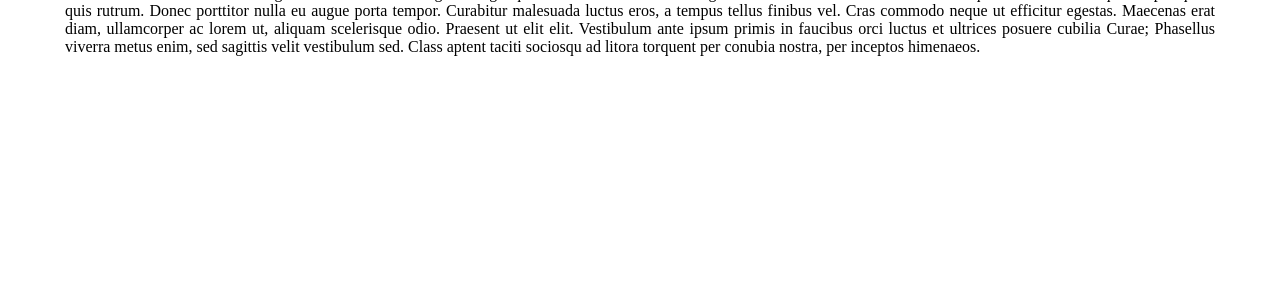
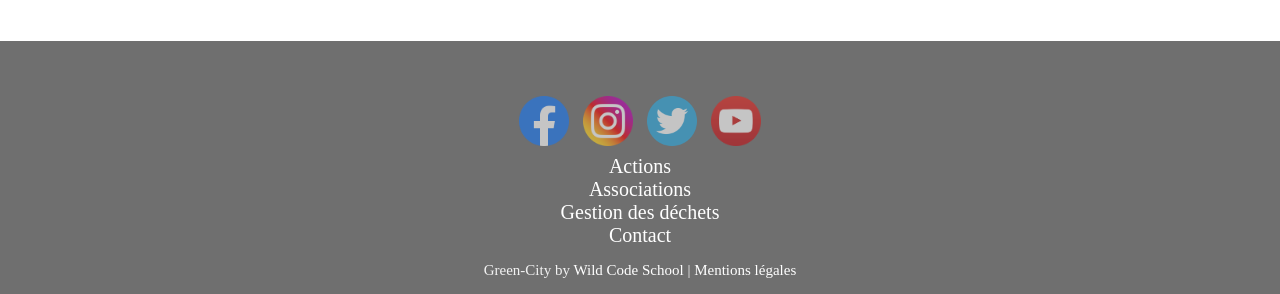
Before and after one commit to MartinCazamajor/Green-City, a PHP site: page /pages_action/action1.html in a window 1280 px wide. Shown: the part 648-942 px from the top of the page. Before the commit the page ends 704 px from the top, so only its background shows below. Run offline with PHP 8.4, Linux system fonts and the light colour scheme.

Commit message:
MAJ page Action

```diff
--- a/index.html
+++ b/index.html
@@ -35,15 +35,15 @@
         <h1>Actions</h1>
         <section id="actions">
                 <div>
-                    <a href="action1.html"><img src="img/art-background-blur-255441.jpg" alt="Photo Action 1"></a>
+                    <a href="/pages_action/action1.html"><img src="img/art-background-blur-255441.jpg" alt="Photo Action 1"></a>
                     <p>blabla action 1</p>
                 </div>
                 <div>
-                    <a href="action2.html"><img src="img/art-background-blur-255441.jpg" alt="Photo Action 2"></a>
+                    <a href="/pages_action/action2.html"><img src="img/art-background-blur-255441.jpg" alt="Photo Action 2"></a>
                     <p>blabla action 2</p>
                 </div>
                 <div>
-                    <a href="action3.html"><img src="img/art-background-blur-255441.jpg" alt="Photo Action 3"></a>
+                    <a href="/pages_action/action3.html"><img src="img/art-background-blur-255441.jpg" alt="Photo Action 3"></a>
                     <p>blabla action 3</p>
                 </div>
         </section>
--- a/pages_action/action1.css
+++ b/pages_action/action1.css
@@ -1,20 +1,113 @@
+
 *{
     margin: 0;
     padding: 0;
     box-sizing: border-box;
 }
+@import url('https://fonts.googleapis.com/css?family=Lato');
+
+/*==============HEADER==============*/
+a {
+    color: #fff;
+    text-decoration: none;
+  }
+
+  .inline_menu {
+    display: none;
+  }
+
+  /* Apparence de la navbar du header */
+  .menu {
+    background: #3fa46a;
+    color: #fff;
+    height: 50px;
+    position: fixed; /* Met la navbar en position fixed */
+    top: 0; /* Positionne la navbar en haut de la page */
+    width: 100%; /* Full width */
+  }
+
+  /* Apparence du titre de la navbar */
+  .menu .title {
+    font-size: 30px;
+    font-weight: bold;
+    line-height: 50px;
+    padding: 0 20px;
+    text-transform: uppercase;
+  }
+
+  /* Apparence de l'intérieur du menu une fois ouvert */
+  .menu nav {
+    background: inherit;
+    font-size: 10px;
+    font-weight: bold;
+    height: 0;
+    overflow: hidden;
+    text-transform: uppercase;
+    transition: height .2s;
+  }
+
+  .menu nav > * {
+    display: block;
+    letter-spacing: 1px;
+    line-height: 2.5;
+    padding: 0 20px;
+    width: 100%;
+    text-align: start;
+  }
+
+  .menu nav input {
+    background: rgba(0,0,0,.2);
+    border: none;
+    color: #fff;
+  }
+
+  /* Apparence du texte à l'intérieur du menu */
+  .menu .burger {
+    -moz-appearance: none;
+    -webkit-appearance: none;
+    font-size: 20px;
+    line-height: 50px;
+    margin: 10px 0px;
+    outline: 0;
+    padding: 0;
+    position: absolute;
+    text-align: left;
+    top: 0;
+    right: 10px;
+    width: auto;
+  }
+
+  /* Image à afficher pour ouvrir le menu */
+  .menu .burger:before {
+    content: url('/img/menu.png');
+  }
+
+  /* Image à afficher une fois le menu ouvert */
+  .menu .burger:checked:before {
+    content: url('/img/menu.png');
+  }
+
+  /* Gestion de la taille du menu une fois ouvert */
+  .menu .burger:checked + nav {
+    height: auto;
+    width: auto;
+    margin-left: 70%;
+  }
+
+  /*==============ACTIONS===========*/
 
 .nom_img img{
-    height: 40%;
-    width: 40%;
+    height: 210px;
+    width: 250px;
     margin: 20px;
+    border-radius: 10%
 }
 
 .nom_img{
     text-align: center ;
 }
 .nom_img h1{
-    margin-top: 40px;
+    margin-top: 80px;
     font-size: 40px;
 }
 .information div{
@@ -38,14 +131,98 @@
     text-align: justify;
     padding: 15px;
     margin: 0 50px;
+    margin-bottom: 50px;
+
 }
 .information img{
     display: none;
 }
 
 
+/*==============FOOTER===========*/
+footer{
+    background-color: #6F6F6F;
+    display: flex;
+    flex-direction: column;
+    align-items: center;
+    text-align: center;
+    padding-top: 50px;
 
-@media screen and (min-width:640px){
+
+  }
+  footer img{
+    width: 60px;
+    padding: 5px;
+  }
+
+  .footer_lien{
+    font-size: 20px;
+  }
+
+  .mentions{
+    margin: 15px 0px 15px 0px;
+    font-size: 15px;
+    color: #f2f2f2;
+  }
+
+
+
+
+
+
+
+
+
+
+
+
+  /* ================ CSS MEDIA ================ */
+
+@media screen and (min-width: 640px) {
+    /* ========== HEADER ========= */
+
+    .menu .burger {
+      display: none;
+    }
+
+    .menu {
+      display: flex;
+      flex-direction: row;
+      justify-content: space-between;
+      height: auto;
+    }
+
+    .menu .title {
+      display: flex;
+      justify-content: flex-start;
+      width: 300px;
+    }
+
+    .menu .inline_menu {
+      display: flex;
+      justify-content: space-around;
+      align-items: center;
+      width: 100%;
+      flex-wrap: wrap;
+    }
+
+    .hover_style {
+      transition: 0.3s ease;
+      background: #3fa46a;
+      color: #ffffff;
+      font-size: 15px;
+      text-decoration: none;
+      border-top: 4px solid #3fa46a;
+      border-bottom: 4px solid #3fa46a;
+    }
+
+    .hover_style:hover {
+      border-top: 4px solid #ffffff;
+      border-bottom: 4px solid #ffffff;
+      padding: 6px 0;
+    }
+
+    /*==========MEDIA ACTION==============*/
     .information h3{
         text-align: center;
     }
@@ -60,9 +237,18 @@
         display: flex;
     }
     .information img{
-        display: block;
-        height: 40%;
-        width: 40%;
+        display: block !important;
+        height: 210px;
+        width: 250px;
         padding: 15px;
+        border-radius: 10%;
     }
+    /*========FOOTER========*/
+    footer img{
+        opacity:0.6;
+      }
+      footer img:hover{
+        opacity: 1;
+      }
+
 }
--- a/pages_action/action1.html
+++ b/pages_action/action1.html
@@ -9,7 +9,26 @@
 </head>
 <body>
     <!--        HEADER      -->
-    <header></header>
+    <header id="home">
+            <div class="menu">
+                <a href="./index.html"><span class="title">Green-City</span></a>
+                <input class="burger" type="checkbox">
+                <nav>
+                    <a href="#home">Accueil</a>
+                    <a href="#actions">Actions</a>
+                    <a href="#associations">Associations</i></a>
+                    <a href="#gestion">Gestion des dechets</a>
+                    <a href="#contact">Contact</a>
+                </nav>
+                <div class="inline_menu">
+                    <a class="hover_style" href="#home">Accueil</a>
+                    <a class="hover_style" href="#actions">Actions</a>
+                    <a class="hover_style" href="#associations">Associations</i></a>
+                    <a class="hover_style" href="#gestion">Gestion des dechets</a>
+                    <a class="hover_style" href="#contact">Contact</a>
+                </div>
+            </div>
+        </header>
 
     <!-- Nom et photo de l'action -->
     <section class="ordi">
@@ -35,5 +54,24 @@
         <p>Lorem ipsum dolor sit amet, consectetur adipiscing elit. Morbi arcu dolor, fermentum id enim mattis, sagittis tempor orci. Class aptent taciti sociosqu ad litora torquent per conubia nostra, per inceptos himenaeos. In enim odio, imperdiet sed tellus at, accumsan tincidunt mi. Fusce id arcu at orci auctor rhoncus ut sit amet lorem. Suspendisse potenti. Donec eget scelerisque dolor, quis rhoncus tortor. Duis placerat auctor erat at consectetur. Donec sed massa pretium, rutrum lorem id, varius magna. Sed mattis orci tincidunt ex rutrum, at facilisis nisi finibus. Maecenas eget rutrum eros. Donec eget leo eget quam vehicula commodo. Integer fermentum libero in erat interdum aliquet. Donec scelerisque tempor quam quis rutrum. Donec porttitor nulla eu augue porta tempor. Curabitur malesuada luctus eros, a tempus tellus finibus vel. Cras commodo neque ut efficitur egestas. Maecenas erat diam, ullamcorper ac lorem ut, aliquam scelerisque odio. Praesent ut elit elit. Vestibulum ante ipsum primis in faucibus orci luctus et ultrices posuere cubilia Curae; Phasellus viverra metus enim, sed sagittis velit vestibulum sed. Class aptent taciti sociosqu ad litora torquent per conubia nostra, per inceptos himenaeos.</p>
     </section>
 
+    <!-- FOOTER -->
+    <footer class="footer_parent" id="contact">
+            <div class="footer_reseaux">
+                <a href="#"><img src="/img/facebook-logo.png" alt="lien vers facebook"></a>
+                <a href="#"><img src="/img/instagram-logo.png" alt="lien vers instagram"></a>
+                <a href="#"><img src="/img/twitter-logo.png" alt="lien vers twitter"></a>
+                <a href="#"><img src="/img/youtube-logo.png" alt="lien vers youtube"></a>
+            </div>
+            <div class="footer_lien">
+                <a href="#actions">Actions</a><br>
+                <a href="#associations">Associations</a><br>
+                <a href="#gestion">Gestion des déchets</a><br>
+                <a href="#contact">Contact</a><br>
+            </div>
+            <div class="mentions">
+                <p>Green-City by <a href="https://wildcodeschool.fr">Wild Code School</a> | <a href="#">Mentions légales</a></a></p>
+            </div>
+        </footer>
+
 </body>
 </html>
```
